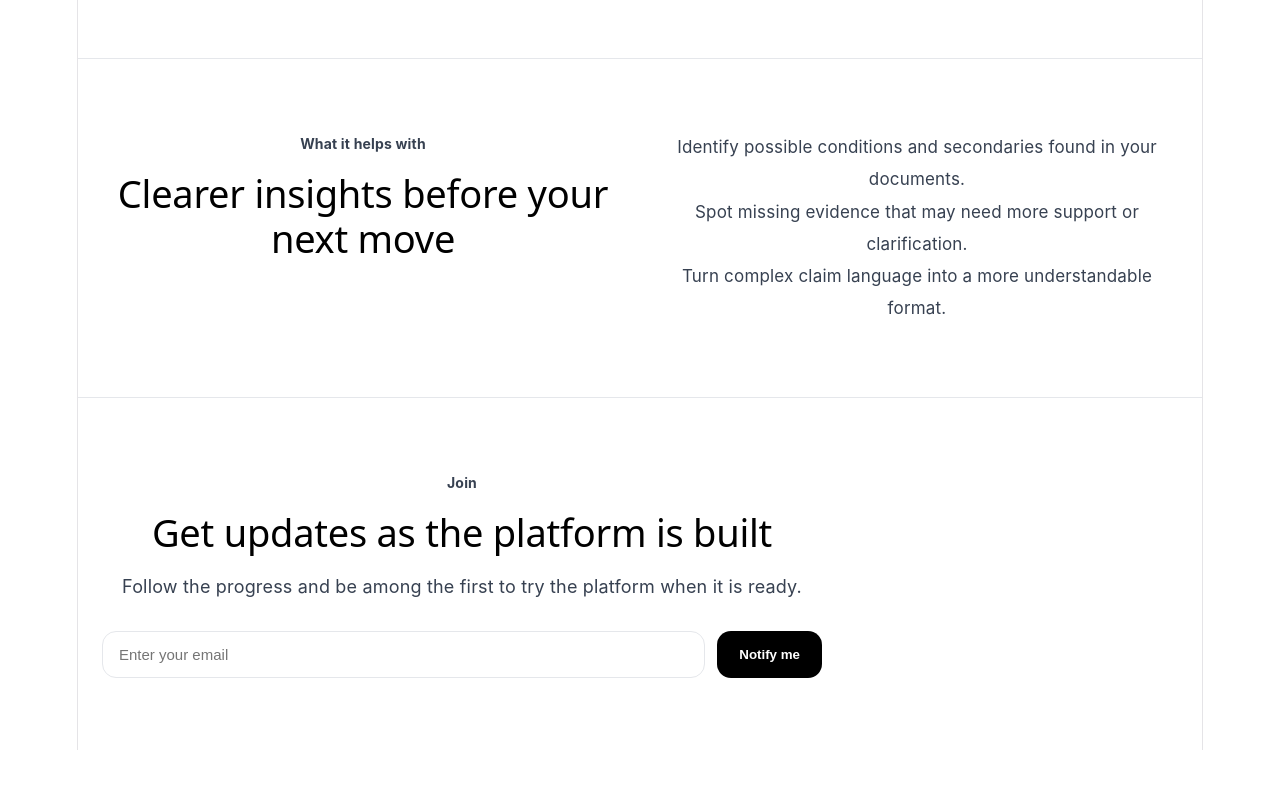
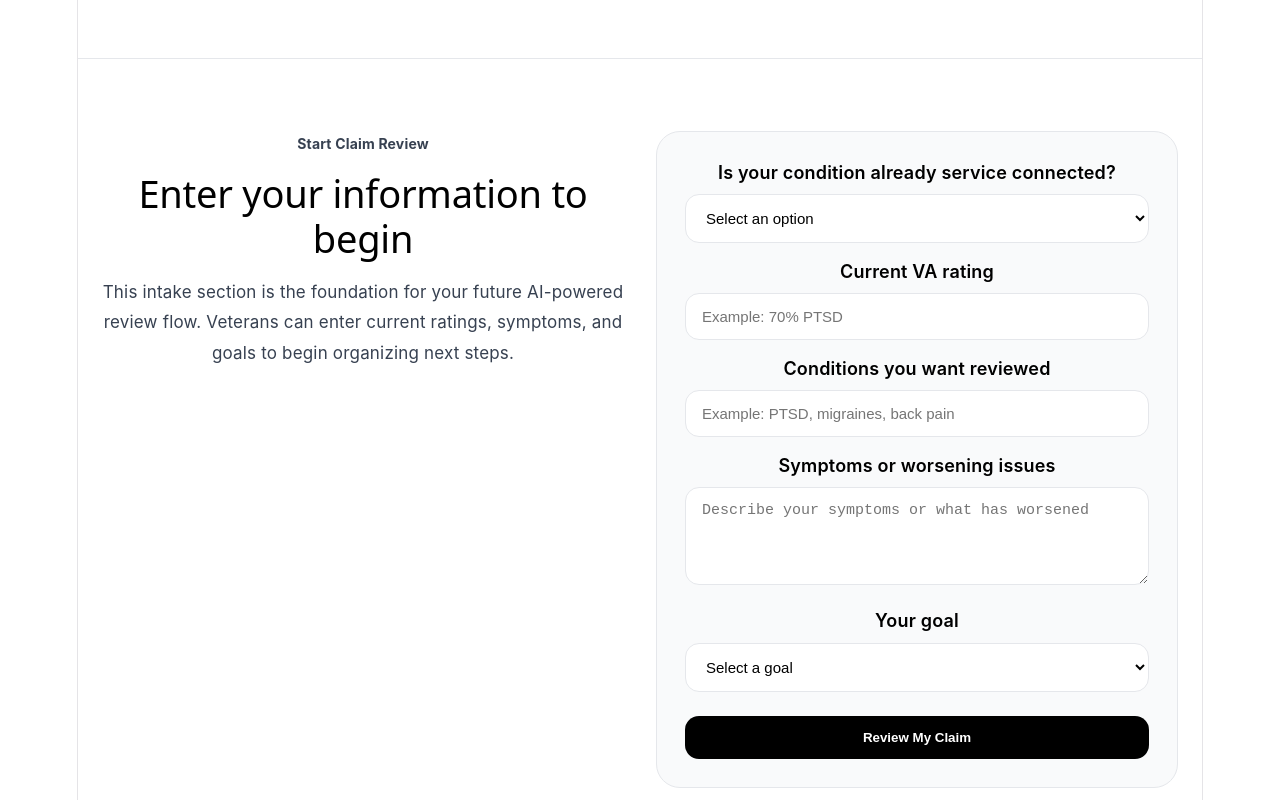
Before and after one commit to rzric1/EasyVaClaim, a React (Vite) app: page / in a window 1280 px wide. Shown: the part 1300-2100 px from the top of the page. Before the commit the page ends 2050 px from the top, so only its background shows below. Built offline with nearby package versions, Linux system fonts and the light colour scheme.

Commit message:
Add AI claim review section

```diff
--- a/src/App.jsx
+++ b/src/App.jsx
@@ -1,3 +1,5 @@
+import { useState } from "react";
+
 const features = [
   {
     title: "Upload claim documents",
@@ -40,8 +42,32 @@ const sectionStyle = {
 const muted = "#374151";
 const border = "#e5e7eb";
 const dark = "#000000";
+const light = "#f9fafb";
 
 export default function App() {
+  const [formData, setFormData] = useState({
+    serviceConnected: "",
+    currentRating: "",
+    conditions: "",
+    symptoms: "",
+    goal: "",
+  });
+
+  const [submitted, setSubmitted] = useState(false);
+
+  function handleChange(e) {
+    const { name, value } = e.target;
+    setFormData((prev) => ({
+      ...prev,
+      [name]: value,
+    }));
+  }
+
+  function handleSubmit(e) {
+    e.preventDefault();
+    setSubmitted(true);
+  }
+
   return (
     <div
       style={{
@@ -99,6 +125,9 @@ export default function App() {
             <a href="#how" style={{ color: "inherit", textDecoration: "none" }}>
               How it works
             </a>
+            <a href="#review" style={{ color: "inherit", textDecoration: "none" }}>
+              Start Review
+            </a>
             <a href="#join" style={{ color: "inherit", textDecoration: "none" }}>
               Join
             </a>
@@ -155,7 +184,7 @@ export default function App() {
               }}
             >
               <a
-                href="#join"
+                href="#review"
                 style={{
                   backgroundColor: "#000000",
                   color: "#ffffff",
@@ -165,7 +194,7 @@ export default function App() {
                   fontWeight: 600,
                 }}
               >
-                Join waitlist
+                Start Claim Review
               </a>
 
               <a
@@ -314,6 +343,204 @@ export default function App() {
         </section>
 
         <section
+          id="review"
+          style={{
+            ...sectionStyle,
+            borderTop: `1px solid ${border}`,
+          }}
+        >
+          <div
+            style={{
+              display: "grid",
+              gridTemplateColumns: "repeat(auto-fit, minmax(320px, 1fr))",
+              gap: "32px",
+              alignItems: "start",
+            }}
+          >
+            <div>
+              <p
+                style={{
+                  color: muted,
+                  fontSize: "14px",
+                  fontWeight: 700,
+                  margin: 0,
+                }}
+              >
+                Start Claim Review
+              </p>
+              <h2
+                style={{
+                  fontSize: "38px",
+                  margin: "14px 0 16px",
+                  color: "#000000",
+                }}
+              >
+                Enter your information to begin
+              </h2>
+              <p
+                style={{
+                  color: muted,
+                  lineHeight: 1.8,
+                  fontSize: "17px",
+                }}
+              >
+                This intake section is the foundation for your future AI-powered
+                review flow. Veterans can enter current ratings, symptoms, and goals
+                to begin organizing next steps.
+              </p>
+            </div>
+
+            <div
+              style={{
+                border: `1px solid ${border}`,
+                borderRadius: "24px",
+                padding: "28px",
+                backgroundColor: light,
+              }}
+            >
+              <form onSubmit={handleSubmit}>
+                <div style={{ display: "grid", gap: "16px" }}>
+                  <div>
+                    <label style={{ display: "block", marginBottom: "8px", fontWeight: 600 }}>
+                      Is your condition already service connected?
+                    </label>
+                    <select
+                      name="serviceConnected"
+                      value={formData.serviceConnected}
+                      onChange={handleChange}
+                      style={inputStyle}
+                    >
+                      <option value="">Select an option</option>
+                      <option value="yes">Yes</option>
+                      <option value="no">No</option>
+                      <option value="not-sure">Not Sure</option>
+                    </select>
+                  </div>
+
+                  <div>
+                    <label style={{ display: "block", marginBottom: "8px", fontWeight: 600 }}>
+                      Current VA rating
+                    </label>
+                    <input
+                      type="text"
+                      name="currentRating"
+                      value={formData.currentRating}
+                      onChange={handleChange}
+                      placeholder="Example: 70% PTSD"
+                      style={inputStyle}
+                    />
+                  </div>
+
+                  <div>
+                    <label style={{ display: "block", marginBottom: "8px", fontWeight: 600 }}>
+                      Conditions you want reviewed
+                    </label>
+                    <input
+                      type="text"
+                      name="conditions"
+                      value={formData.conditions}
+                      onChange={handleChange}
+                      placeholder="Example: PTSD, migraines, back pain"
+                      style={inputStyle}
+                    />
+                  </div>
+
+                  <div>
+                    <label style={{ display: "block", marginBottom: "8px", fontWeight: 600 }}>
+                      Symptoms or worsening issues
+                    </label>
+                    <textarea
+                      name="symptoms"
+                      value={formData.symptoms}
+                      onChange={handleChange}
+                      placeholder="Describe your symptoms or what has worsened"
+                      rows="4"
+                      style={inputStyle}
+                    />
+                  </div>
+
+                  <div>
+                    <label style={{ display: "block", marginBottom: "8px", fontWeight: 600 }}>
+                      Your goal
+                    </label>
+                    <select
+                      name="goal"
+                      value={formData.goal}
+                      onChange={handleChange}
+                      style={inputStyle}
+                    >
+                      <option value="">Select a goal</option>
+                      <option value="start-claim">Start a new claim</option>
+                      <option value="increase-rating">Increase my rating</option>
+                      <option value="secondary-conditions">Find secondary conditions</option>
+                      <option value="review-documents">Review documents</option>
+                    </select>
+                  </div>
+
+                  <button
+                    type="submit"
+                    style={{
+                      backgroundColor: "#000000",
+                      color: "#ffffff",
+                      padding: "14px 22px",
+                      borderRadius: "14px",
+                      border: "none",
+                      fontWeight: 600,
+                      cursor: "pointer",
+                      marginTop: "8px",
+                    }}
+                  >
+                    Review My Claim
+                  </button>
+                </div>
+              </form>
+            </div>
+          </div>
+
+          {submitted && (
+            <div
+              style={{
+                marginTop: "28px",
+                border: `1px solid ${border}`,
+                borderRadius: "24px",
+                padding: "28px",
+                backgroundColor: "#ffffff",
+              }}
+            >
+              <p style={{ color: muted, fontSize: "14px", fontWeight: 700, marginTop: 0 }}>
+                AI Review Preview
+              </p>
+              <h3 style={{ fontSize: "28px", margin: "8px 0 18px" }}>
+                Here’s what your future AI workflow will start with
+              </h3>
+
+              <div style={{ color: muted, lineHeight: 1.9, fontSize: "16px" }}>
+                <p>
+                  <strong style={{ color: "#000000" }}>Service connected:</strong>{" "}
+                  {formData.serviceConnected || "Not provided"}
+                </p>
+                <p>
+                  <strong style={{ color: "#000000" }}>Current rating:</strong>{" "}
+                  {formData.currentRating || "Not provided"}
+                </p>
+                <p>
+                  <strong style={{ color: "#000000" }}>Conditions to review:</strong>{" "}
+                  {formData.conditions || "Not provided"}
+                </p>
+                <p>
+                  <strong style={{ color: "#000000" }}>Symptoms:</strong>{" "}
+                  {formData.symptoms || "Not provided"}
+                </p>
+                <p>
+                  <strong style={{ color: "#000000" }}>Goal:</strong>{" "}
+                  {formData.goal || "Not provided"}
+                </p>
+              </div>
+            </div>
+          )}
+        </section>
+
+        <section
           style={{
             ...sectionStyle,
             borderTop: `1px solid ${border}`,
@@ -443,3 +670,14 @@ export default function App() {
     </div>
   );
 }
+
+const inputStyle = {
+  width: "100%",
+  padding: "14px 16px",
+  borderRadius: "14px",
+  border: `1px solid ${border}`,
+  fontSize: "15px",
+  color: "#000000",
+  backgroundColor: "#ffffff",
+  boxSizing: "border-box",
+};
```
